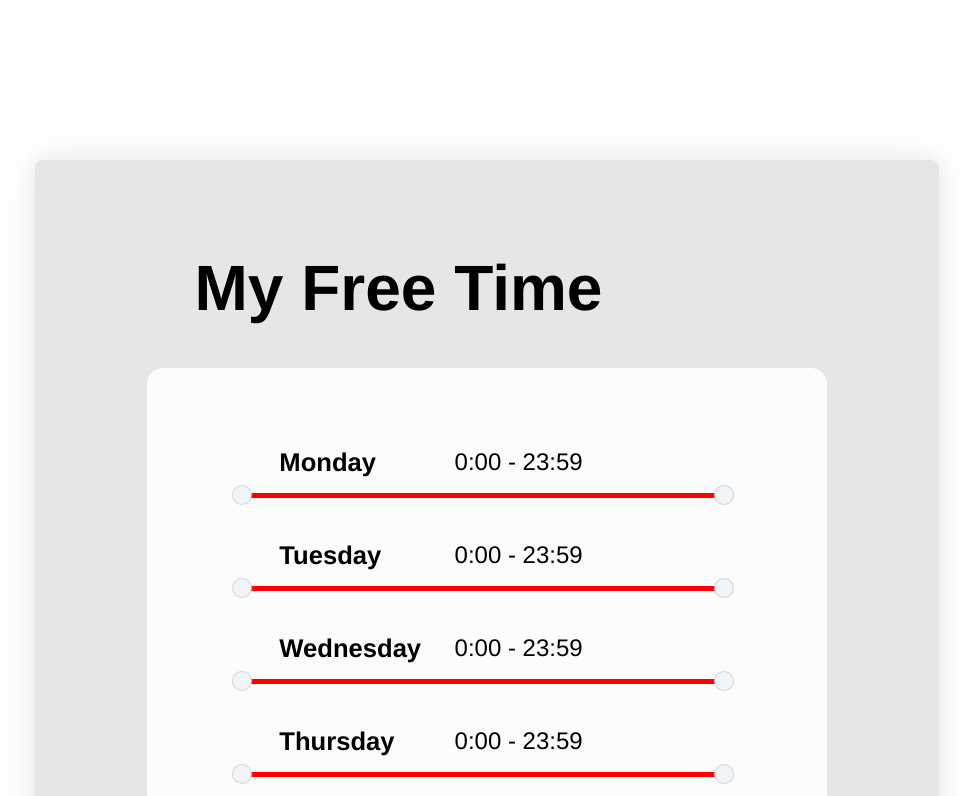
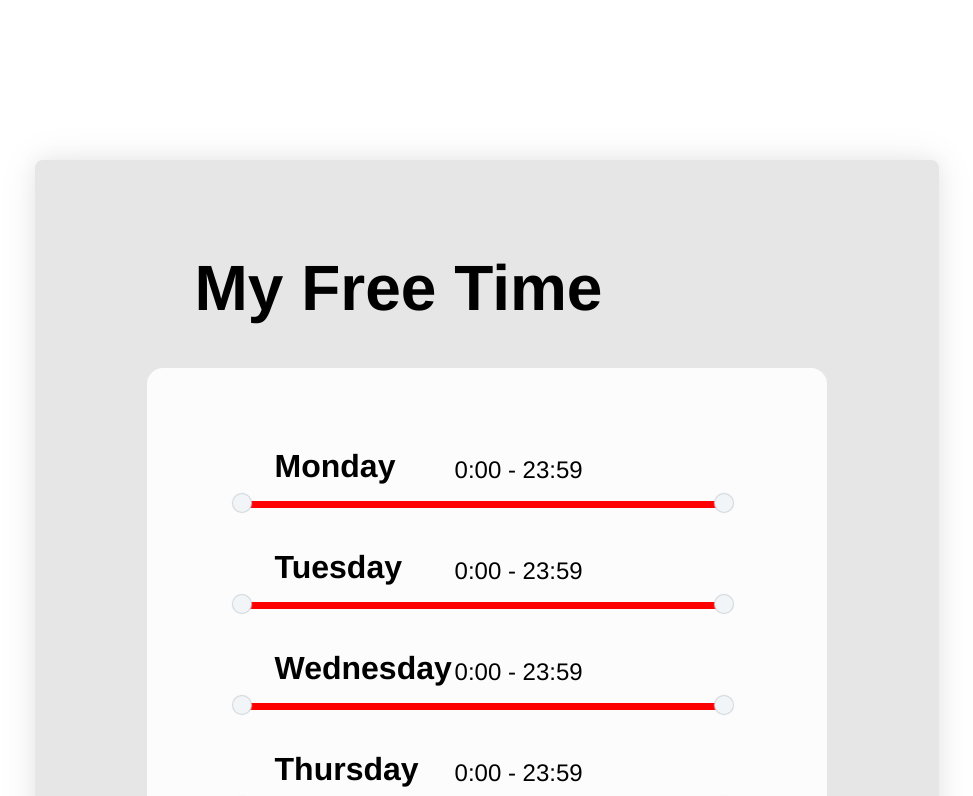
Before and after one commit to maya-salcedo/challenge, a React (Create React App) app: page / in a window 1280 px wide. Shown: the top 796 px of the page, without its empty margins (153-1126 px from the left). Built offline with nearby package versions, Linux system fonts and the light colour scheme.

Commit message:
adjusted the height of slider

```diff
--- a/src/components/content/styles/content.js
+++ b/src/components/content/styles/content.js
@@ -49,8 +49,8 @@ export const Group = styled.div`
 `;
 
 export const Day = styled.div`
-  padding-left: 2.3rem;
-  font-size: 1.6rem;
+  padding-left: 2rem;
+  font-size: 2rem;
   font-weight: bold;
 `;
 
--- a/src/components/rangeSlider/styles/rangeSlider.js
+++ b/src/components/rangeSlider/styles/rangeSlider.js
@@ -63,7 +63,7 @@ export const Slider = styled.div`
   .red {
     position: absolute;
     border-radius: 3px;
-    height: 5px;
+    height: 7px;
     background-color: red;
     z-index: 2;
   }
@@ -71,7 +71,7 @@ export const Slider = styled.div`
   .green {
     position: absolute;
     border-radius: 3px;
-    height: 5px;
+    height: 7px;
     background-color: #79d70f;
     z-index: 2;
   }
@@ -80,7 +80,7 @@ export const Slider = styled.div`
 export const Track = styled.div`
   position: absolute;
   border-radius: 3px;
-  height: 5px;
+  height: 7px;
   background-color: #ced4da;
   width: 100%;
   z-index: 1;
@@ -90,7 +90,6 @@ export const Range = styled.div`
   position: absolute;
   border-radius: 3px;
   height: 5px;
-  background-color: #79d70f;
   z-index: 5;
 `;
 
```
